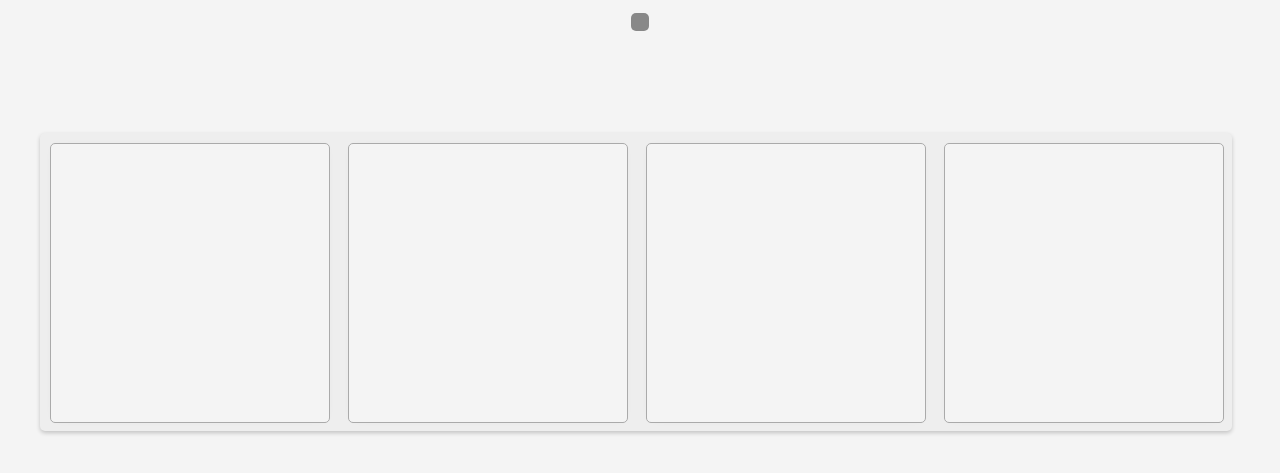
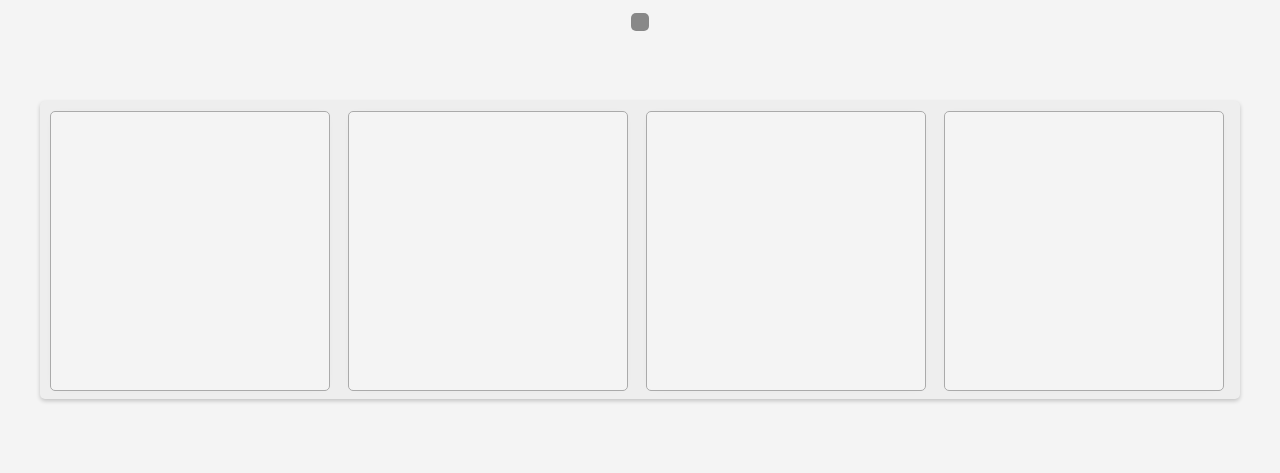
Before and after one commit to AkaokA/Personal-Hacks, a plain HTML site: page index.html in a window 1280 px wide. Shown: the part 67-540 px from the top of the page. Drawn offline with nearby package versions, Linux system fonts and the light colour scheme.

Commit message:
Implemented transform3d and rotate3d syntax and adjusted div structure to allow for multiple experiments on the page.

```diff
--- a/css/styles.css
+++ b/css/styles.css
@@ -18,9 +18,10 @@ body {
 	position: relative;
 }
 
-#container {
+.container {
+	position: relative;
 	width: 1200px;
-	margin: 0 auto 0 auto;
+	margin: 0 auto 50px auto;
 	padding: 0;
 	-webkit-perspective: 2000;
 	-webkit-transform-style: preserve-3d;
@@ -49,6 +50,14 @@ body {
 	-webkit-box-shadow: 0 2px 4px rgba(0,0,0,0.2);
 }
 
+.clearfix:after {
+	content: ".";
+	display: block;
+	height: 0;
+	clear: both;
+	visibility: hidden;
+}
+
 /* layout styles */
 
 #header {
@@ -72,9 +81,8 @@ body {
 		}
 
 #shelf {
-	position: absolute;
-	top: 200px;
-	position: absolute;
+	position: relative;
+	margin-top: 50px;
 	background: #eee;
 	padding: 10px 0;
 	-webkit-transition: all 1s;
@@ -83,7 +91,7 @@ body {
 }
 	.floor_activated {
 		-webkit-transform-origin: bottom;
-		-webkit-transform: translateY(200px) translateZ(-200px) rotateX(90deg);
+		-webkit-transform: translate3d(0,200px,-200px) rotate3d(1,0,0,90deg);
 	}
 		.floor_activated .facelayer {
 		}
@@ -114,7 +122,7 @@ body {
 				}
 			.floor_activated .face_activated {
 				-webkit-transform-origin: bottom;
-				-webkit-transform: translatey(100px) translateZ(50px) rotateX(-90deg);
+				-webkit-transform: translate3d(0,100px,50px) rotate3d(1,0,0,-90deg);
 			}
 
 		.shadowlayer {
--- a/index.html
+++ b/index.html
@@ -7,12 +7,12 @@
 	</head>
 
 	<body>
-		<div id="container">
+		<div class="container">
 			<div id="header">
 				<h1>The Shelf.</h1>
 				<div id="go" class="roundrect"></div>
 			</div>
-			<div id="shelf" class="roundrect shadow">
+			<div id="shelf" class="roundrect shadow clearfix">
 				<div id="img1" class="tile col">
 					<div class="facelayer roundrect border"></div>
 					<div class="shadowlayer roundrect"></div>
```
